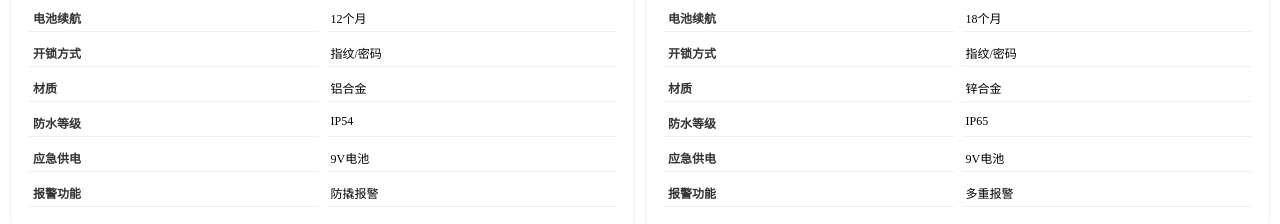
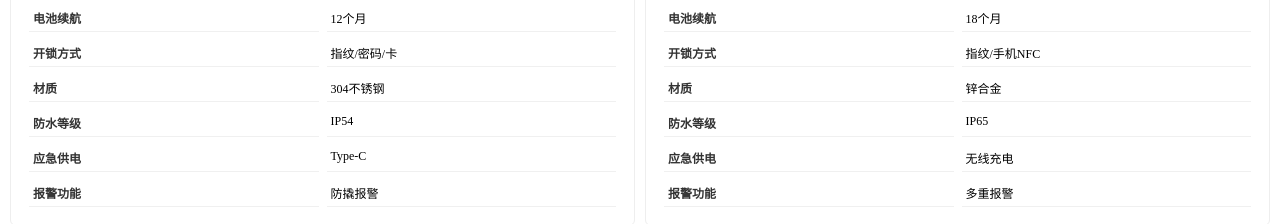
Before and after one commit to Zhoumo-lab/smart-lock, a website: page index.html in a window 1280 px wide. Shown: the part 1167-1391 px from the top of the page. Drawn offline with Linux system fonts and the light colour scheme.

Commit message:
统一第2-6排产品参数

```diff
--- a/index.html
+++ b/index.html
@@ -138,10 +138,10 @@
                     <div>型号</div><div>B100</div>
                     <div>指纹容量</div><div>100组</div>
                     <div>电池续航</div><div>12个月</div>
-                    <div>开锁方式</div><div>指纹/密码</div>
-                    <div>材质</div><div>铝合金</div>
+                    <div>开锁方式</div><div>指纹/密码/卡</div>
+                    <div>材质</div><div>304不锈钢</div>
                     <div>防水等级</div><div>IP54</div>
-                    <div>应急供电</div><div>9V电池</div>
+                    <div>应急供电</div><div>Type-C</div>
                     <div>报警功能</div><div>防撬报警</div>
                 </div>
             </div>
@@ -153,10 +153,10 @@
                     <div>型号</div><div>B200</div>
                     <div>指纹容量</div><div>200组</div>
                     <div>电池续航</div><div>18个月</div>
-                    <div>开锁方式</div><div>指纹/密码</div>
+                    <div>开锁方式</div><div>指纹/手机NFC</div>
                     <div>材质</div><div>锌合金</div>
                     <div>防水等级</div><div>IP65</div>
-                    <div>应急供电</div><div>9V电池</div>
+                    <div>应急供电</div><div>无线充电</div>
                     <div>报警功能</div><div>多重报警</div>
                 </div>
             </div>
```
